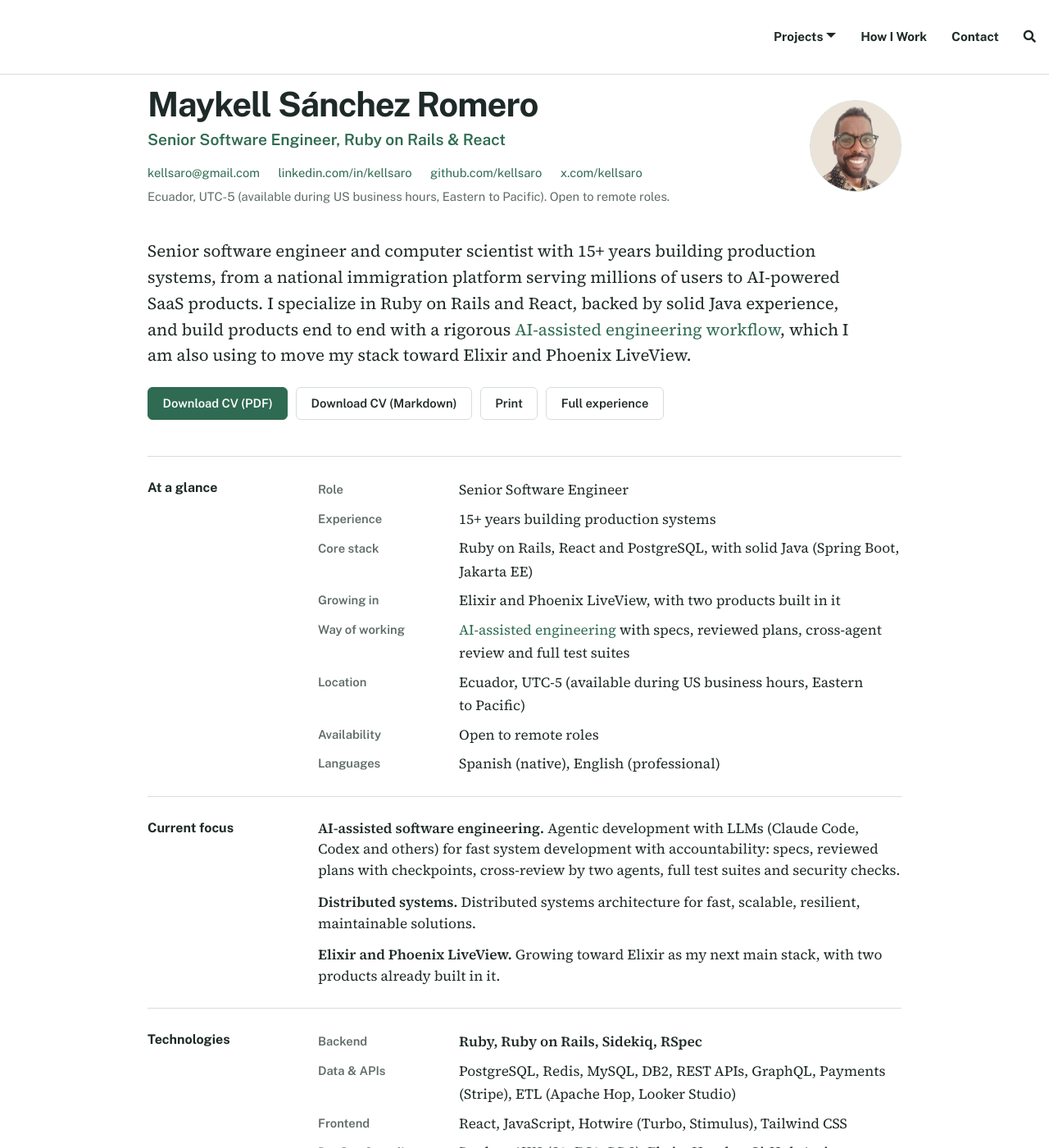
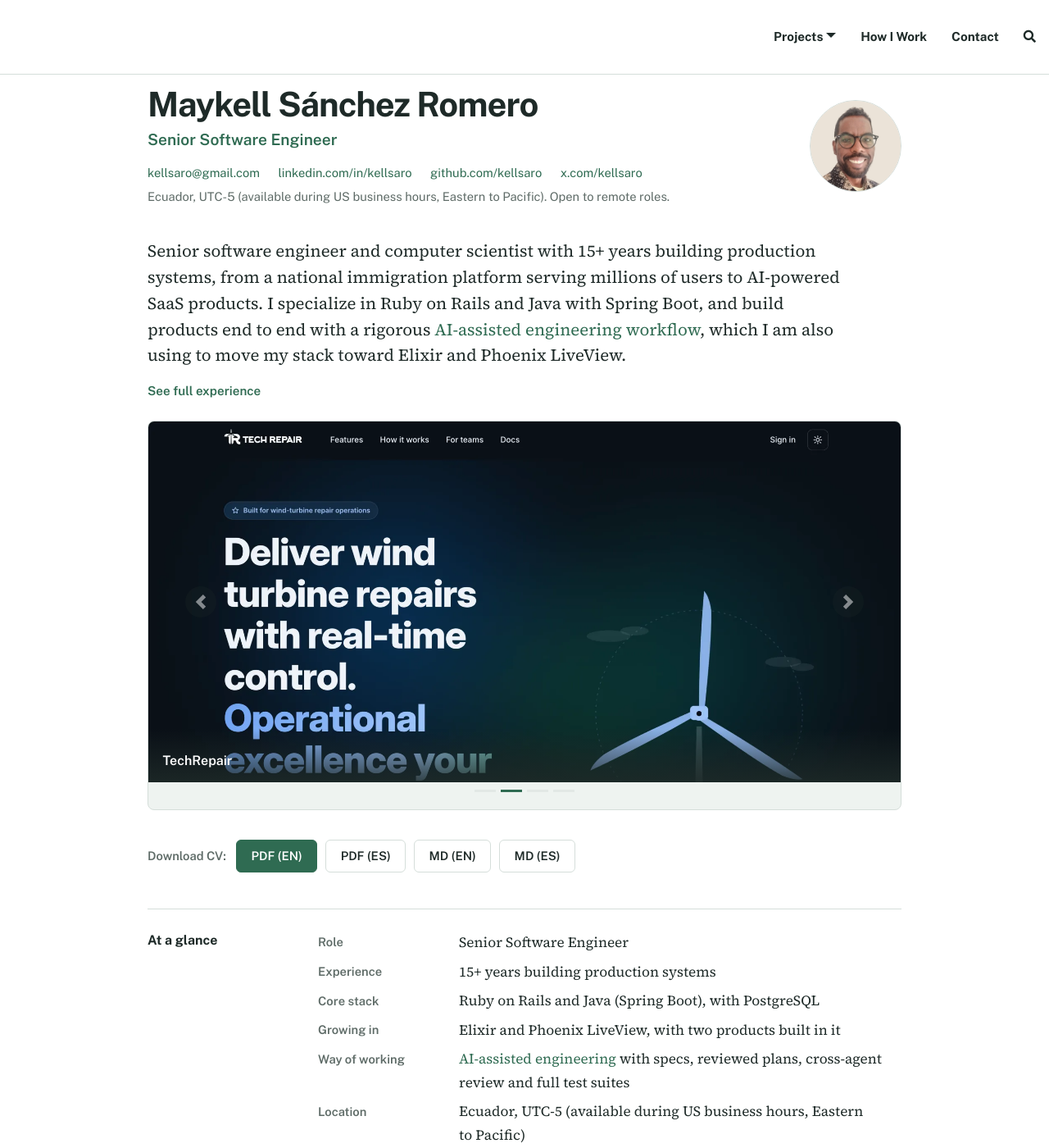
Before and after one commit to kellsaro/kellsaro.github.io, a Jekyll site: the page built from index.md, in a window 1280 px wide and 1400 px high. Shown: the whole window at 82% size. Built offline with Jekyll 4.4.1, drawn with Linux system fonts in a browser that asks for light colours; nearby versions of some CDN libraries; comment, search, counter and statistics services are not loaded; some of the changed text lies outside the part shown.

Commit message:
Add downloadable Spanish CV and systems carousel; refocus on Rails + Java
Spanish CV offered only as downloads (no browsable page):
- _data/resume_es.yml: Spanish resume content; Java at the same level as
  Ruby on Rails, React secondary.
- cv-es.md: print source for the Spanish PDF, published: false so it is not
  a live page; bin/cv-pdf builds it with --unpublished and prints both PDFs.
- assets/docs/cv-markdown-es.txt: downloadable Spanish Markdown CV.
- _includes/resume-date-es.html, duration-es.html: Spanish date/duration.
- ECEELI role in Spanish is "Ingeniero de Software" (no "Fundador").

Home page (index.md, _data/resume.yml):
- Title is just "Senior Software Engineer".
- Summary, at-a-glance and technologies refocused: Ruby on Rails and Java
  (Spring Boot) as co-equal core stacks, React moved to Frontend only.
- Downloads redesigned: "Download CV:" with PDF (EN), PDF (ES), MD (EN),
  MD (ES); Print removed; "See full experience" link after the summary.
- Systems carousel (screen only) between the summary and downloads: one
  cover image per system, each linking to its project page, driven by a
  new `cover` field in resume.yml.

Co-Authored-By: Maykell <kellsaro@gmail.com>
Co-Authored-By: Claude Opus 4.8 <noreply@anthropic.com>

```diff
--- a/assets/css/resume.css
+++ b/assets/css/resume.css
@@ -64,11 +64,93 @@
   line-height: 1.55;
 }
 
+.resume-lead-more {
+  margin: -0.4rem 0 1.5rem;
+  font-family: var(--font-ui);
+  font-size: .95rem;
+  font-weight: 600;
+}
+
 .resume-actions {
   display: flex;
   flex-wrap: wrap;
+  align-items: center;
   gap: .6rem;
   margin: 0 0 2.75rem;
+}
+
+.resume-actions-label {
+  font-family: var(--font-ui);
+  font-size: .92rem;
+  font-weight: 600;
+  color: var(--slate);
+  margin-right: .15rem;
+}
+
+/* Systems carousel: one cover image per system, each linking to its page (screen only) */
+.resume-carousel {
+  margin: 0 0 2.25rem;
+  padding-bottom: 2.1rem; /* strip below the image for the indicators */
+  border: 1px solid var(--rule);
+  border-radius: 8px;
+  overflow: hidden;
+  background: var(--mist);
+}
+.resume-carousel-link {
+  display: block;
+  position: relative;
+}
+.resume-carousel-link img {
+  display: block;
+  width: 100%;
+  height: clamp(220px, 42vw, 440px);
+  object-fit: cover;
+  object-position: top center;
+  transition: transform .4s ease;
+}
+.resume-carousel-link:hover img,
+.resume-carousel-link:focus img { transform: scale(1.02); }
+.resume-carousel-name {
+  position: absolute;
+  left: 0;
+  right: 0;
+  bottom: 0;
+  padding: 1.6rem 1.1rem .8rem;
+  font-family: var(--font-ui);
+  font-weight: 600;
+  font-size: 1rem;
+  color: #fff;
+  background: linear-gradient(to top, rgba(30, 42, 40, .85), rgba(30, 42, 40, 0));
+}
+.resume-carousel .carousel-indicators {
+  top: auto;
+  bottom: .7rem;
+  margin: 0;
+}
+.resume-carousel .carousel-indicators li {
+  width: 26px;
+  height: 3px;
+  border-radius: 2px;
+  background-color: var(--rule);
+}
+.resume-carousel .carousel-indicators li.active { background-color: var(--forest); }
+.resume-carousel .carousel-control-prev-icon,
+.resume-carousel .carousel-control-next-icon {
+  width: 2.4rem;
+  height: 2.4rem;
+  background-size: 1.1rem 1.1rem;
+  background-color: rgba(30, 42, 40, .55);
+  border-radius: 50%;
+}
+.resume-carousel .carousel-control-prev,
+.resume-carousel .carousel-control-next {
+  width: 14%;
+  bottom: 2.1rem; /* keep arrows centred over the image, clear of the indicator strip */
+}
+@media (prefers-reduced-motion: reduce) {
+  .resume-carousel-link img { transition: none; }
+  .resume-carousel-link:hover img,
+  .resume-carousel-link:focus img { transform: none; }
 }
 
 /* One button system: same size, border and type; the primary differs only in colour */
--- a/assets/docs/cv-markdown.txt
+++ b/assets/docs/cv-markdown.txt
@@ -13,7 +13,7 @@ permalink: /assets/docs/Maykell-Sanchez-Romero-CV.md
 {%- capture absolute_link -%}]({{ '/' | absolute_url }}{%- endcapture -%}
 # {{ site.author }}
 
-**Senior Software Engineer, Ruby on Rails & React**
+**Senior Software Engineer**
 
 - Email: {{ contact.email }}
 - LinkedIn: https://www.{{ contact.linkedin }}
--- a/index.md
+++ b/index.md
@@ -1,9 +1,9 @@
 ---
 layout: resume
 title: Maykell Sánchez Romero
-subtitle: Senior Software Engineer, Ruby on Rails & React
-description: "Senior Software Engineer in Ruby on Rails and React, with solid Java and 15+ years building production systems through rigorous AI-assisted engineering."
-share-title: "Maykell Sánchez Romero | Senior Software Engineer, Rails & React"
+subtitle: Senior Software Engineer
+description: "Senior Software Engineer in Ruby on Rails and Java (Spring Boot), with 15+ years building production systems through rigorous AI-assisted engineering."
+share-title: "Maykell Sánchez Romero | Senior Software Engineer"
 css: ["/assets/css/resume.css"]
 ---
 {%- assign resume = site.data.resume -%}
@@ -32,11 +32,43 @@ css: ["/assets/css/resume.css"]
 
 <p class="resume-lead">{{ resume.summary | replace: "](/", absolute_link | markdownify | remove: "<p>" | remove: "</p>" | strip }}</p>
 
+<p class="resume-lead-more resume-screen-only"><a href="{{ '/experience/' | absolute_url }}">See full experience</a></p>
+
+{%- assign cover_projects = resume.projects | where_exp: "p", "p.cover" -%}
+{%- if cover_projects.size > 0 %}
+<div id="systemsCarousel" class="carousel slide resume-carousel resume-screen-only" data-ride="carousel" data-interval="5000" aria-label="Systems I have built">
+  <ol class="carousel-indicators">
+    {%- for p in cover_projects %}
+    <li data-target="#systemsCarousel" data-slide-to="{{ forloop.index0 }}"{% if forloop.first %} class="active"{% endif %} aria-label="{{ p.name | escape }}"></li>
+    {%- endfor %}
+  </ol>
+  <div class="carousel-inner">
+    {%- for p in cover_projects %}
+    <div class="carousel-item{% if forloop.first %} active{% endif %}">
+      <a href="{{ p.page | absolute_url }}" class="resume-carousel-link">
+        <img src="{{ p.cover | relative_url }}" alt="{{ p.name | escape }}" loading="lazy">
+        <span class="resume-carousel-name">{{ p.name }}</span>
+      </a>
+    </div>
+    {%- endfor %}
+  </div>
+  <a class="carousel-control-prev" href="#systemsCarousel" role="button" data-slide="prev">
+    <span class="carousel-control-prev-icon" aria-hidden="true"></span>
+    <span class="sr-only">Previous</span>
+  </a>
+  <a class="carousel-control-next" href="#systemsCarousel" role="button" data-slide="next">
+    <span class="carousel-control-next-icon" aria-hidden="true"></span>
+    <span class="sr-only">Next</span>
+  </a>
+</div>
+{%- endif %}
+
 <div class="resume-actions">
-  <a class="resume-button resume-button-primary" href="{{ '/assets/docs/Maykell-Sanchez-Romero-CV.pdf' | absolute_url }}" download>Download CV (PDF)</a>
-  <a class="resume-button" href="{{ '/assets/docs/Maykell-Sanchez-Romero-CV.md' | absolute_url }}" download>Download CV (Markdown)</a>
-  <button type="button" class="resume-button" onclick="window.print()">Print</button>
-  <a class="resume-button" href="{{ '/experience/' | absolute_url }}">Full experience</a>
+  <span class="resume-actions-label">Download CV:</span>
+  <a class="resume-button resume-button-primary" href="{{ '/assets/docs/Maykell-Sanchez-Romero-CV.pdf' | absolute_url }}" download>PDF (EN)</a>
+  <a class="resume-button" href="{{ '/assets/docs/Maykell-Sanchez-Romero-CV-ES.pdf' | absolute_url }}" download>PDF (ES)</a>
+  <a class="resume-button" href="{{ '/assets/docs/Maykell-Sanchez-Romero-CV.md' | absolute_url }}" download>MD (EN)</a>
+  <a class="resume-button" href="{{ '/assets/docs/Maykell-Sanchez-Romero-CV-ES.md' | absolute_url }}" download>MD (ES)</a>
 </div>
 
 <section class="resume-section resume-screen-only" aria-labelledby="at-a-glance">
@@ -140,4 +172,4 @@ css: ["/assets/css/resume.css"]
   <p class="resume-plain-line">{% for lang in resume.languages %}{{ lang.name }} ({{ lang.level | downcase }}){% unless forloop.last %}, {% endunless %}{% endfor %}</p>
 </section>
 
-<p class="resume-footnote resume-screen-only">Last updated {{ site.time | date: "%B %Y" }}. See the <a href="{{ '/experience/' | absolute_url }}">full experience</a> and the <a href="{{ '/technical-expertise/' | absolute_url }}">technical profile</a> for more detail.</p>
+<p class="resume-footnote resume-screen-only">Last updated {{ site.time | date: "%B %Y" }}. See the <a href="{{ '/experience/' | absolute_url }}">full experience</a> and the <a href="{{ '/technical-expertise/' | absolute_url }}">technical profile</a> for more detail. A Spanish CV is available above as PDF (ES) and MD (ES).</p>
```
Also changed, not shown: _data/resume.yml (+9 -5 lines), _data/resume_es.yml (added, +220 -0 lines), _includes/duration-es.html (added, +29 -0 lines), _includes/resume-date-es.html (added, +15 -0 lines), assets/docs/cv-markdown-es.txt (added, +81 -0 lines), cv-es.md (added, +155 -0 lines), 3 other files.
